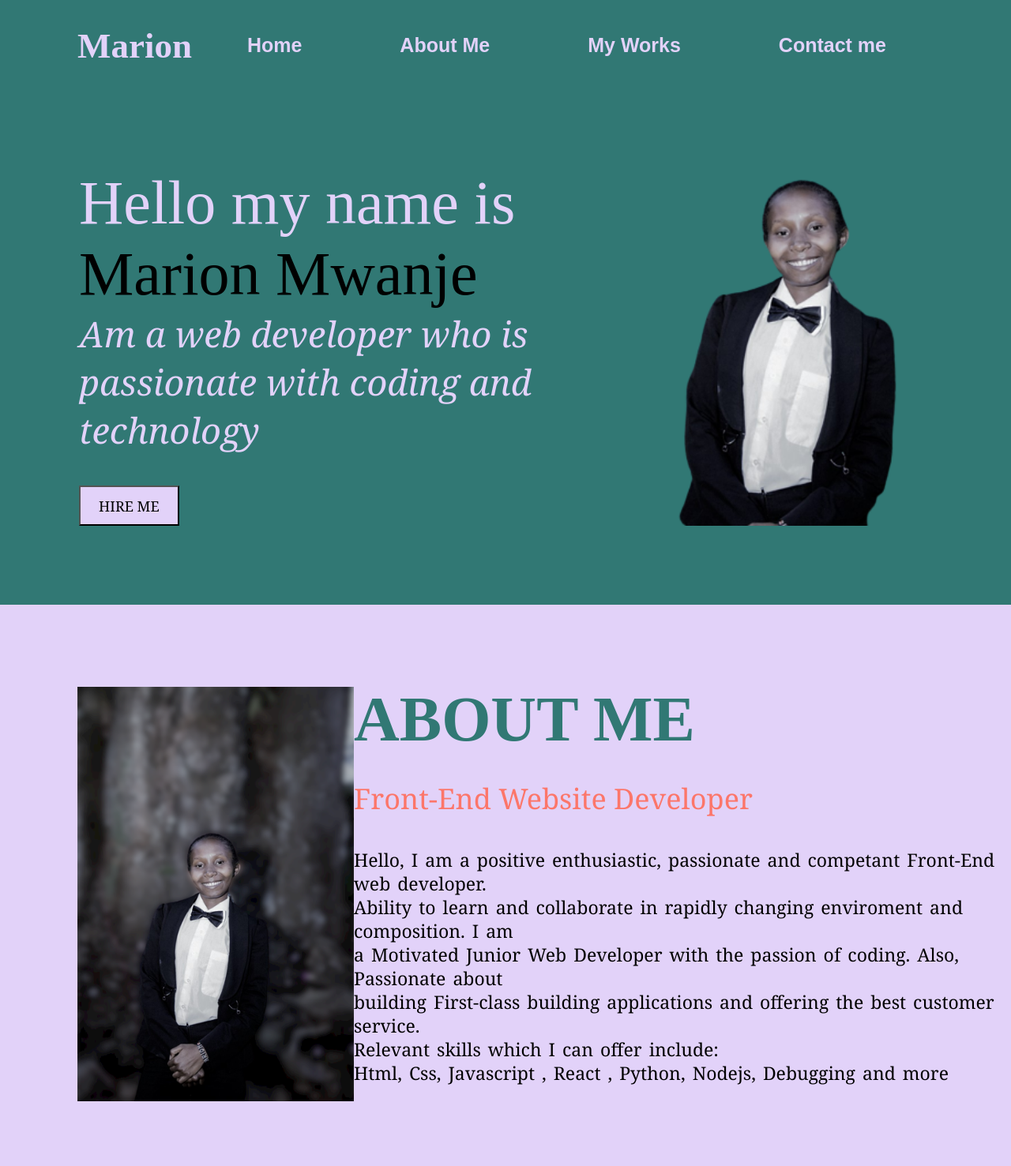
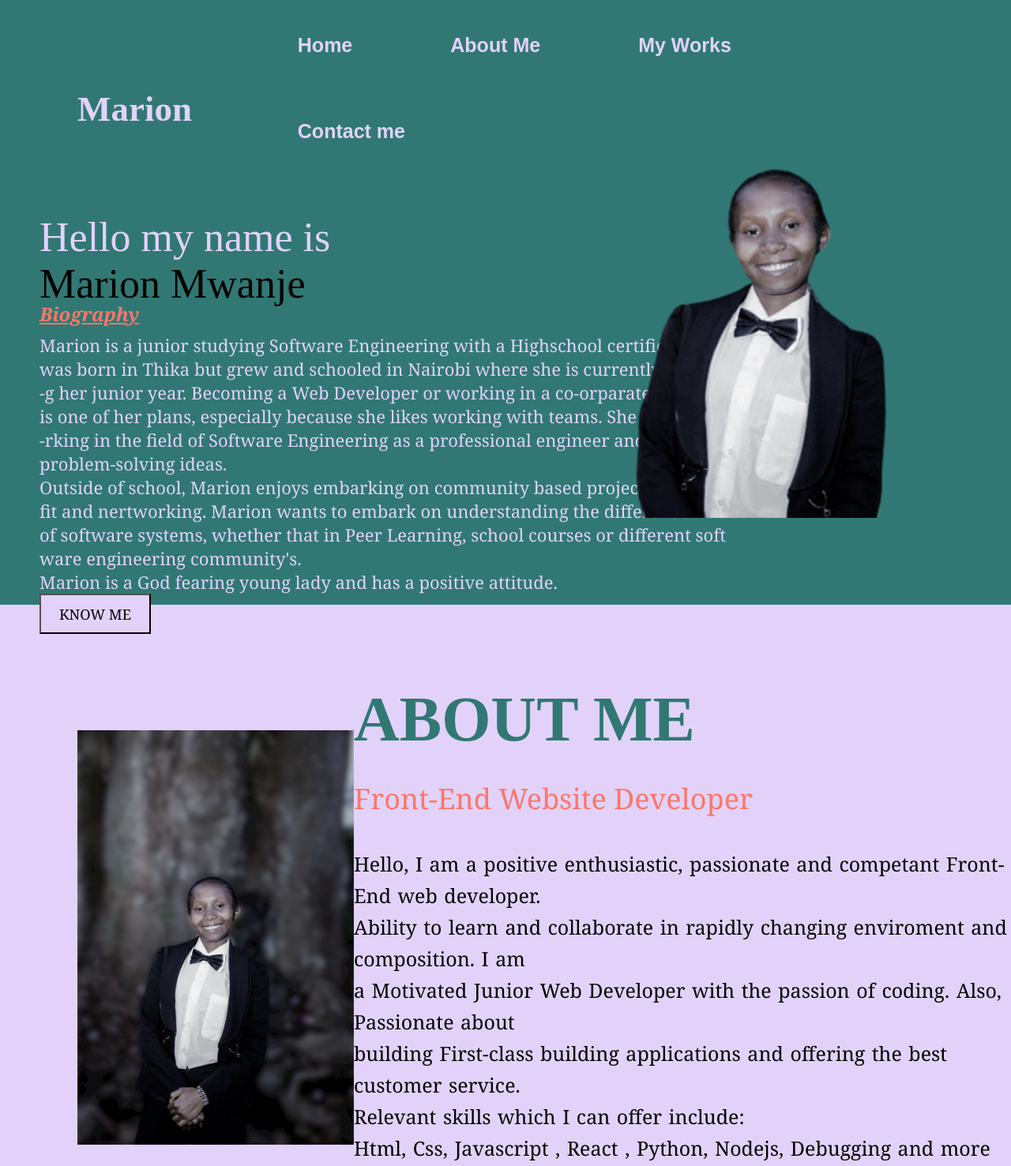
Before and after one commit to antonypauson/personal_website, a plain HTML site: page index.html in a window 1280 px wide. Shown: the part 34-1511 px from the top of the page at 79% size. Drawn offline with Linux system fonts and the light colour scheme.

Commit message:
add biography

```diff
--- a/index.html
+++ b/index.html
@@ -21,9 +21,16 @@
         </navbar>
         <div class="homecontent">
             <h2>Hello my name is <br><span>Marion Mwanje</span></h2>
-            <p>Am a web developer who is <br>passionate with coding and <br>technology</p>
-            <button><a href="">Hire me</a></button>
-            <img src="./images/marionofficial-removebg-preview (1).png" alt="">
+            <h3><u>Biography</u></h3>
+            <!--<h4>Am a J<br>junior Web Developer</h4>-->
+            <p>Marion is a junior studying  Software Engineering with a Highschool certificate. She<br> was born in Thika but grew and schooled in Nairobi where she is currently learnin<br>-g her junior year. Becoming a Web Developer or working in a co-orparate company<br>is one of her plans, especially because she likes working with teams. She plans in wo<br>-rking
+            in the field of Software Engineering as a professional engineer and bring out <br>problem-solving ideas.<br>Outside of school, Marion enjoys embarking on community based projects, keeping<br>fit  and nertworking. Marion wants to embark on understanding the different creation  <br>of software systems, whether that in Peer Learning, school courses or different soft<br>ware engineering community's. <br>
+            Marion is a God fearing young lady and has a positive attitude. </p>
+            <!--<p>I am currently a first year undergraduate student at Moringa School. Pursuing a software engineering course. I have a certificate on the basis of computer packages.<br>
+         Previously, I worked at Kozi Wifi in Nairobi, where I worked as a sales person in advertising the Company's product. Aside from work, I am an open-source enthusiast student who is willing to learn more in order to have my projects listed among the trending ones in Github.<br>
+               In the near future am  interested in becoming a problem-solver on large-scale problems </p>-->
+            <button><a href="">Know me</a></button>
+            <img src="./images/marionofficial-removebg-preview (3).png" alt="">
         </div>
     </div>
 
--- a/style.css
+++ b/style.css
@@ -45,23 +45,38 @@ a{
     text-decoration: none;
 }
 .homecontent{
-    display: inline-block;
-    padding: 100px;
+    display: relative;
+    padding: 50px;
 }
 .homecontent h2{
-    font-size: 78px;
+    font-size: 52px;
     color: #E2D2F9;
     font-family: 'Times New Roman', Times, serif;
     font-weight: 500;
+    top: -33px;
+    bottom: 29px;
+
 }
 .homecontent span{
     color: black;
 }
-.homecontent p{
-    color: #E2D2F9;
-    font-size: 45px;
+.homecontent h3{
+    color: #FC766A;
+    font-size: 24px;
     font-family: Georgia, 'Times New Roman', Times, serif;
     font-style: oblique;
+    position: relative;
+    bottom: -1px;
+    top: -8px;
+}
+.homecontent p{
+    font-size: 22px;
+    color: #E2D2F9;
+    font-family: Georgia, 'Times New Roman', Times, serif;
+    font-weight: 400;
+    font-style: normal;
+    top: -33px;
+    text-align: justify;
 }
 .homecontent img{
     position: absolute;
@@ -71,10 +86,13 @@ a{
     max-width: 100%;
     height: auto;
     background-size: 80px;
+    margin-bottom: 10px;
 }
 img{
-    width: 480px;
-
+    width: 450px;
+    margin-bottom: -10px;
+    position:  relative;
+    margin-left: 90px;
 }
 button{
     display: inline-block;
@@ -85,7 +103,8 @@ button{
     text-transform: uppercase;
     background: #E2D2F9;
     padding: 10px 23px;
-    margin-top: 40px;
+    bottom: -30px;
+    top: -6px;
 }
 button a{
     color: black;
@@ -142,11 +161,11 @@ button:hover{
 }
 .aboutme-info p{
     font-family: Georgia, 'Times New Roman', Times, serif;
-    word-spacing: 3px;
+    word-spacing: 2px;
     margin-bottom: 42;
-    font-size: 23px;
-    font-weight: 550;
-    line-height: 30px;
+    font-size: 25px;
+    font-weight: 450;
+    line-height: 40px;
 }
 
 /*My Work*/
```
Also changed, not shown: images/marionofficial-removebg-preview (3).png (added), 1 other file.
